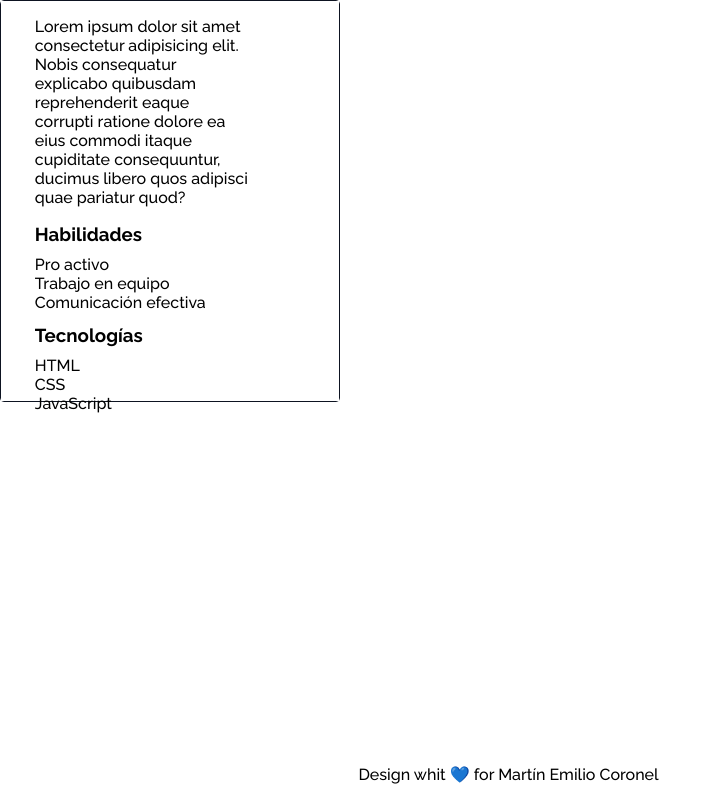
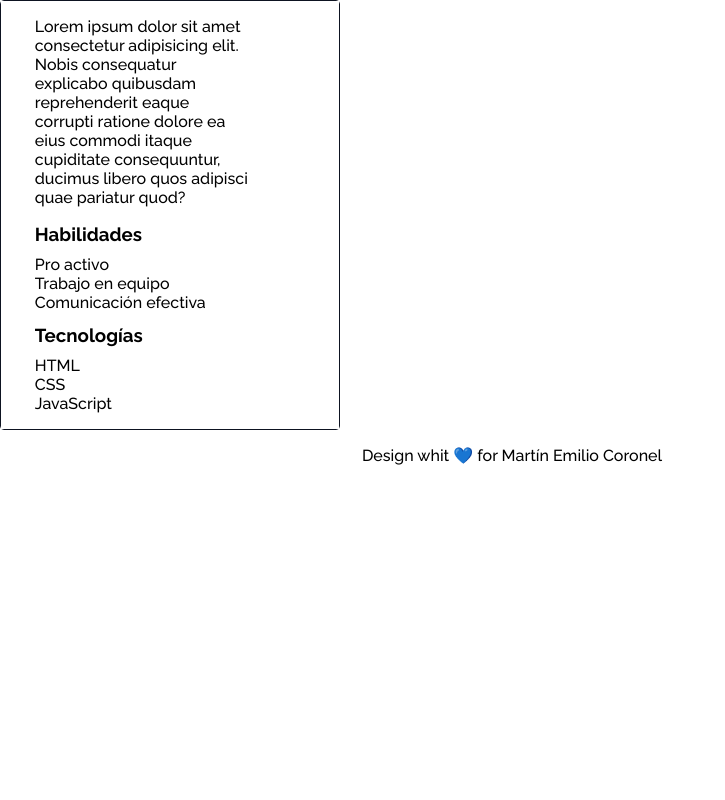
Before and after one commit to Lacanao/CVticmas, a website: page index.html in a window 1024 px wide. Shown: the whole page, without its empty margins (0-725 px from the left). Drawn offline with nearby package versions, Linux system fonts and the light colour scheme; no server answers.

Commit message:
cambio css

```diff
--- a/src/css/styles.css
+++ b/src/css/styles.css
@@ -166,13 +166,6 @@ header {
   :is(.aboutMe, .experience, .education, .contact) .title {
     display: none;
   }
-
-  footer {
-    margin-top: 1rem;
-    position: absolute;
-    bottom: 0;
-    left: 35%;
-  }
 }
 
 @media screen and (min-width: 1024px) {
@@ -192,6 +185,12 @@ header {
     border-radius: 4px;
   }
 
+  .column-left .container {
+    height: auto;
+  }
+  .column-left .container .aboutMe {
+    height: auto;
+  }
   .column-right {
     grid-area: 1 / 2 / 2 / 3;
   }
```
